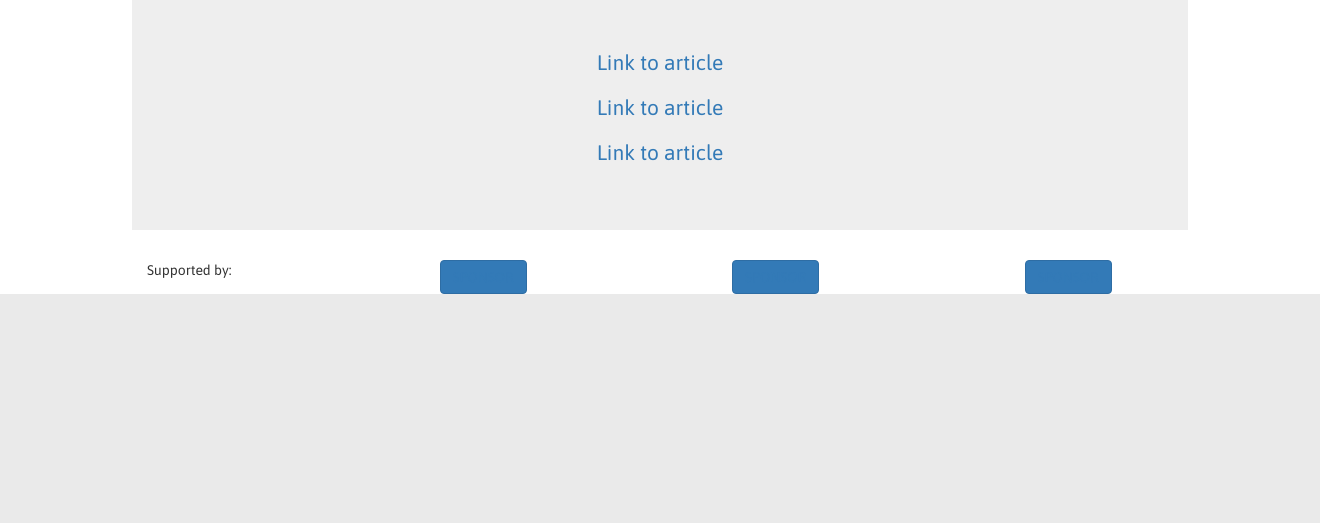
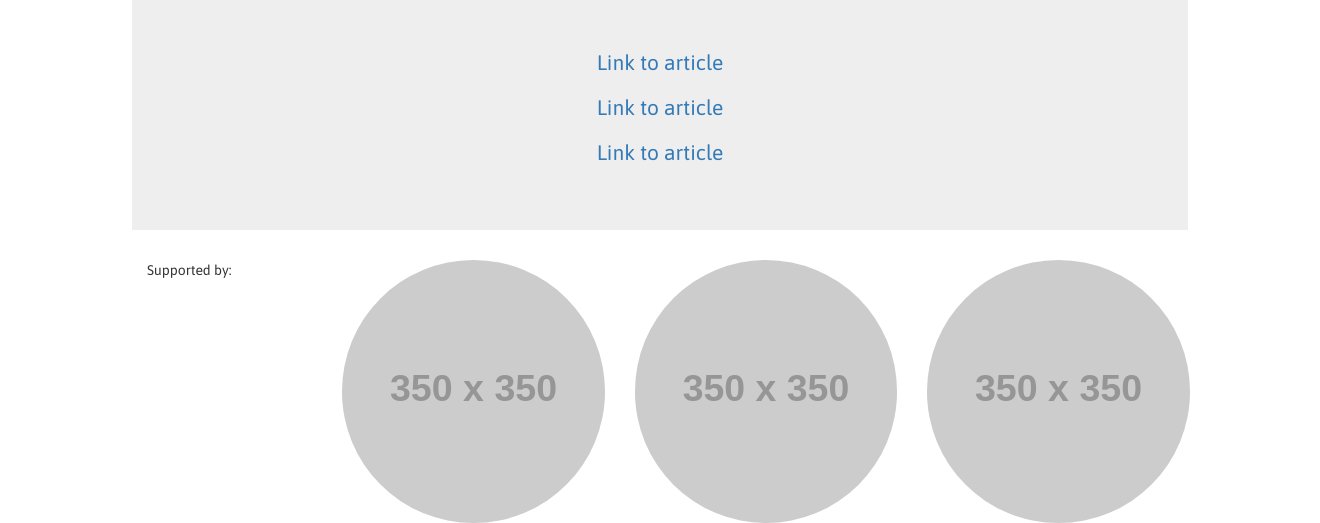
Before and after one commit to hackthesystemATX/txlaw, a Django app: page / in a window 1320 px wide. Shown: the part 614-1137 px from the top of the page. Before the commit the page ends 908 px from the top, so only its background shows below. Run offline with Django 3.2, Linux system fonts and the light colour scheme; grey boxes labelled with a size stand in for pictures from a placeholder-image service; data that the repository does not hold is empty; some libraries are stand-ins or nearby versions.

Commit message:
sponsor placeholder images

```diff
--- a/articles/static/css/style.css
+++ b/articles/static/css/style.css
@@ -1,8 +1,3 @@
-.sponsorph {
-	width:100%;
-	height:100px;
-	background-color:#369;
-}
 
 .exploreDiv {
 	border-radius:50%;
--- a/articles/templates/base.html
+++ b/articles/templates/base.html
@@ -46,23 +46,17 @@
       <footer class="footer">
         <div class="container">
           <div class='row'>
-            <div class="col-xs-3">
+            <div class="col-xs-2">
               <p>Supported by: </p>
             </div>
             <div class="col-xs-3">
-              <button class='btn btn-primary'>
-                <a href="#"> SPONSOR </a>
-              </button>
+                <a href="#"> <img class="img-responsive img-circle" src="http://placehold.it/350x350"></a>
             </div>
             <div class="col-xs-3">
-              <button class='btn btn-primary'>
-                <a href="#"> SPONSOR </a>
-              </button>
+                <a href="#"> <img class="img-responsive img-circle" src="http://placehold.it/350x350"></a>
             </div>
             <div class="col-xs-3">
-              <button class='btn btn-primary'>
-                <a href="#"> SPONSOR </a>
-              </button>
+                <a href="#"> <img class="img-responsive img-circle" src="http://placehold.it/350x350"></a>
             </div>
           </div> <!-- row -->
         </div>
```
